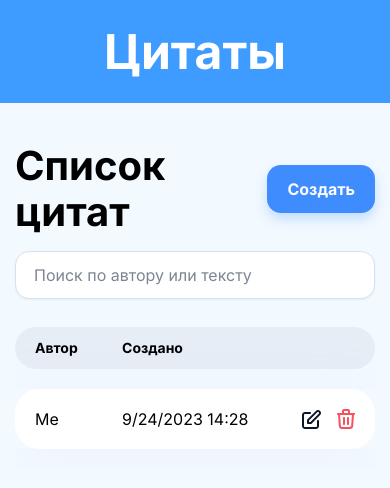
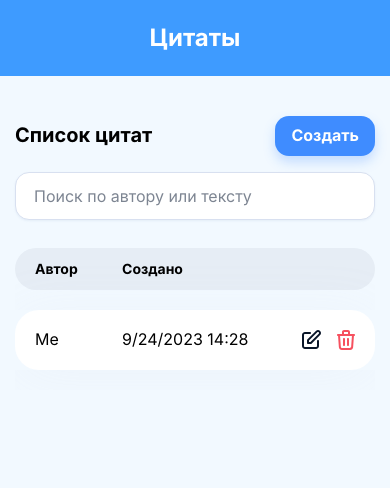
Before and after one commit to burhoncoder/Quotes, a Vue app: page / in a window 390 px wide. Shown: the top 488 px of the page. Built offline with nearby package versions, Linux system fonts and the light colour scheme; the HTML template or start-up script is replaced by a standard one.

Commit message:
feat(styles): add rwd

```diff
--- a/src/components/atoms/Button/Button.scss
+++ b/src/components/atoms/Button/Button.scss
@@ -78,3 +78,12 @@
 		opacity: 0.5;
 	}
 }
+
+@media (max-width: 575px) {
+	.btn {
+		&_size-lg {
+			height: 40px;
+			padding: 8px 16px;
+		}
+	}
+}
--- a/src/components/organisms/Header/Header.vue
+++ b/src/components/organisms/Header/Header.vue
@@ -1,6 +1,13 @@
 <template>
 	<header class="header">
-		<app-text tag="h1" weight="bold" size="1" class-name="text-white"> Цитаты </app-text>
+		<app-text
+			tag="h1"
+			weight="bold"
+			size="4"
+			class-name="text-white sm:text-3 md:text-2 xl:text-1"
+		>
+			Цитаты
+		</app-text>
 	</header>
 </template>
 
--- a/src/components/organisms/Modal/Modal.scss
+++ b/src/components/organisms/Modal/Modal.scss
@@ -18,13 +18,6 @@
 		background-color: #2155a329;
 	}
 
-	&__close {
-		position: absolute;
-		top: 30px;
-		right: 30px;
-		background-color: #f4f9fd;
-	}
-
 	&__content {
 		position: relative;
 
@@ -38,3 +31,13 @@
 		box-shadow: 0 6px 58px RGB(121 145 173 / 19.6%);
 	}
 }
+
+@media (max-width: 575px) {
+	.modal {
+		padding: 15px;
+
+		&__content {
+			padding: 20px;
+		}
+	}
+}
--- a/src/views/QuotesList/HomeView.vue
+++ b/src/views/QuotesList/HomeView.vue
@@ -1,6 +1,8 @@
 <template>
 	<div class="mb-4 flex items-center justify-between">
-		<app-text tag="h2" size="2" weight="bold">Список цитат</app-text>
+		<app-text tag="h2" size="5" weight="bold" class-name="sm:text-4 md:text-3 lg:text-2"
+			>Список цитат</app-text
+		>
 		<app-button variant="primary" size="lg" @click="handleFormOpen">Создать</app-button>
 	</div>
 
--- a/src/views/QuotesList/components/QuoteDelete/QuoteDelete.vue
+++ b/src/views/QuotesList/components/QuoteDelete/QuoteDelete.vue
@@ -13,10 +13,11 @@
 </template>
 
 <script>
+import { mapMutations } from "vuex";
+
 import AppModal from "@/components/organisms/Modal/Modal.vue";
 import AppText from "@/components/atoms/Text/Text.vue";
 import AppButton from "@/components/atoms/Button/Button.vue";
-import { mapMutations } from "vuex";
 
 export default {
 	name: "QuoteDelete",
--- a/src/views/QuotesSingle/QuotesSingle.vue
+++ b/src/views/QuotesSingle/QuotesSingle.vue
@@ -4,10 +4,10 @@
 		:key="key"
 		class="mb-4 flex items-center justify-between"
 	>
-		<app-text tag="p" size="lg" weight="bold" class-name="text-primary-600">
+		<app-text tag="p" size="md" weight="bold" class-name="text-primary-600 sm:text-lg">
 			{{ key }}:
 		</app-text>
-		<app-text tag="p" size="lg" weight="medium">{{ value }}</app-text>
+		<app-text tag="p" size="md" weight="medium" class-name=" sm:text-lg">{{ value }}</app-text>
 	</div>
 </template>
 
```
